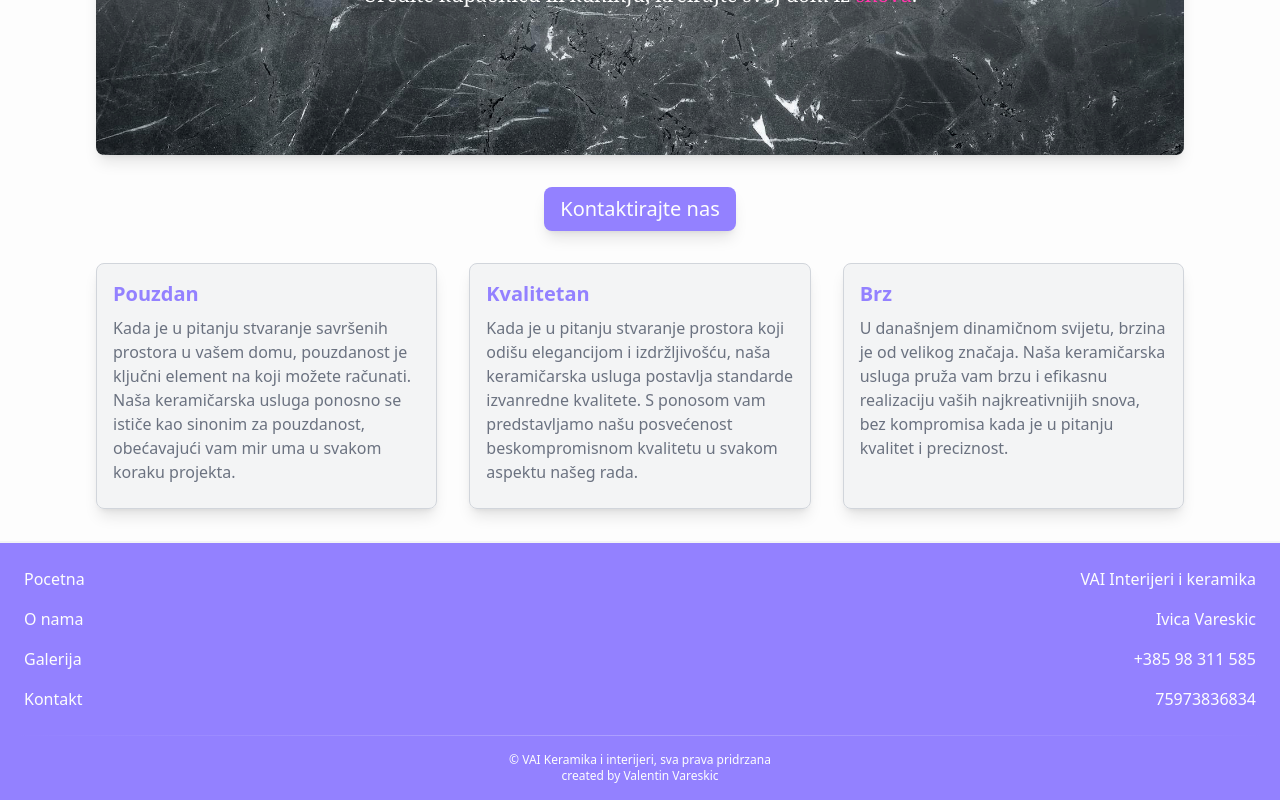
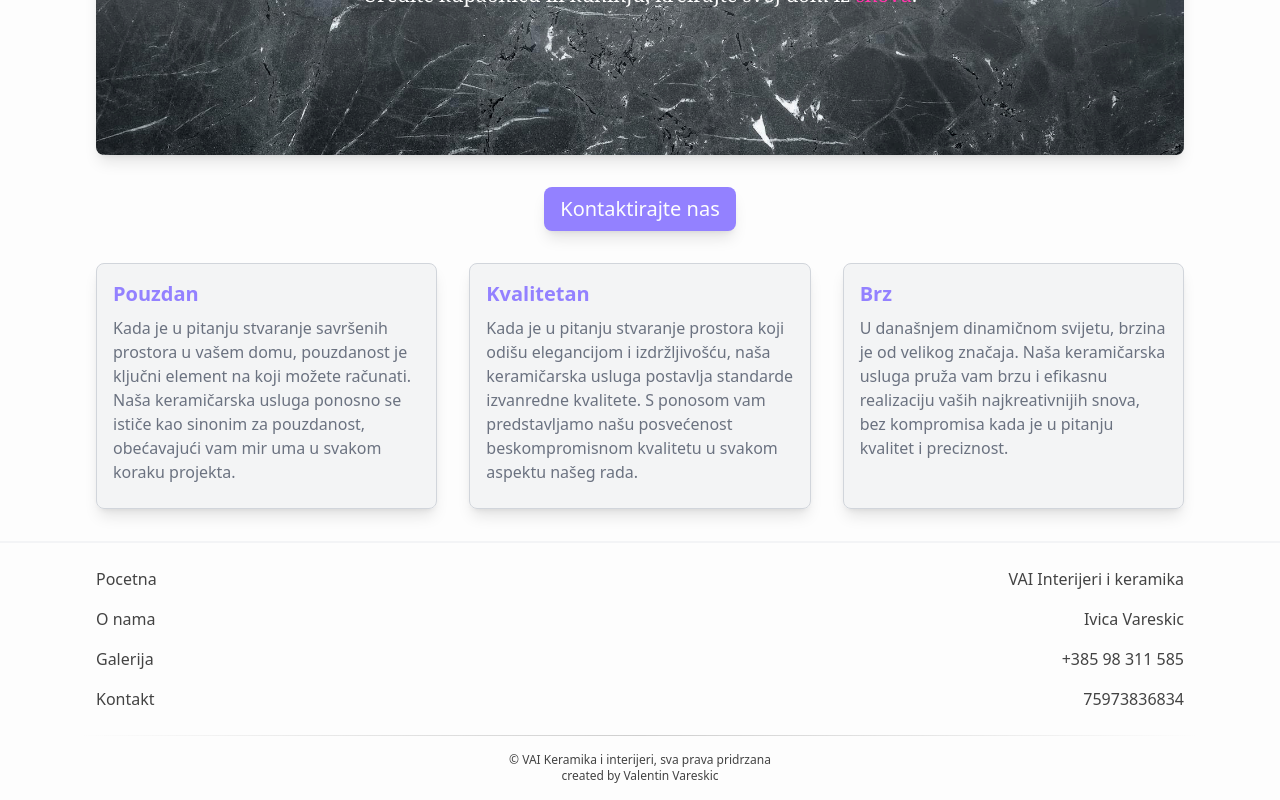
Before and after one commit to valentin994/vaikeramika, a SvelteKit app: page / in a window 1280 px wide. Shown: the part 353-1153 px from the top of the page. Built offline with nearby package versions, Linux system fonts and the light colour scheme.

Commit message:
updated footer

```diff
--- a/src/routes/+layout.svelte
+++ b/src/routes/+layout.svelte
@@ -111,7 +111,7 @@
         <div class="flex-grow bg-background">
 		  <slot />
         </div>
-    <footer class="p-2 mt-4 border-t-2 bg-secondary border-gray-100 text-background text-md">
+    <footer class="p-2 mt-4 border-t-2 border-gray-100 text-textcol text-md md:px-20">
         <div class="flex flex-row justify-between">
             <div class="flex flex-col p-2 text-start">
                 <a class="p-2" href="/">Pocetna</a>
@@ -126,7 +126,7 @@
                 <p class="p-2">75973836834</p>
             </div>
         </div>
-        <hr class="my-2 h-px border-t-0 bg-transparent bg-gradient-to-r from-transparent via-background to-transparent opacity-25" />
+        <hr class="my-2 h-px border-t-0 bg-transparent bg-gradient-to-r from-transparent via-textcol to-transparent opacity-25" />
         <div class="p-2 text-center">
             <p class="text-xs">© VAI Keramika i interijeri, sva prava pridrzana</p>
             <p class="text-xs">created by Valentin Vareskic</p>
```
